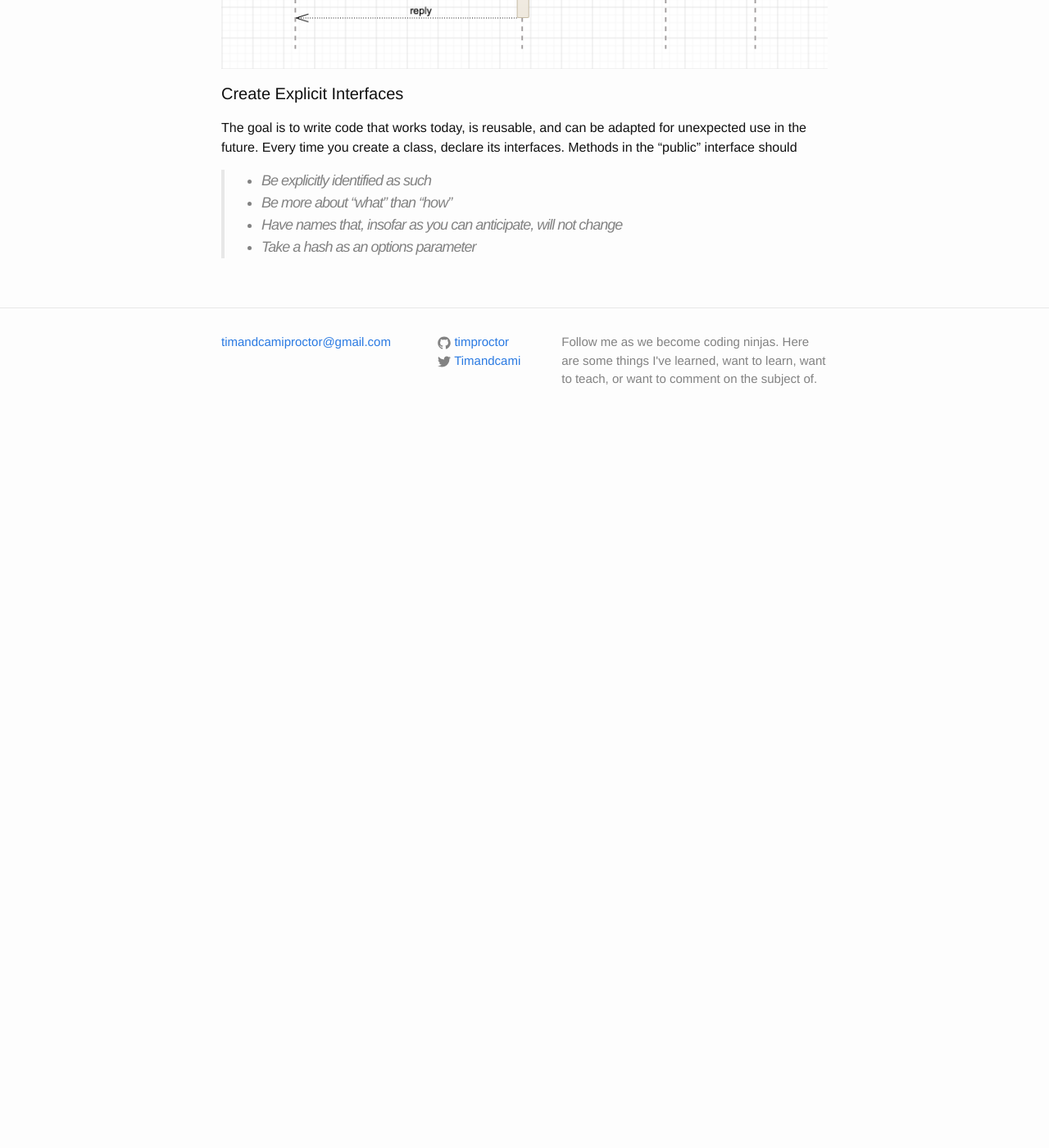
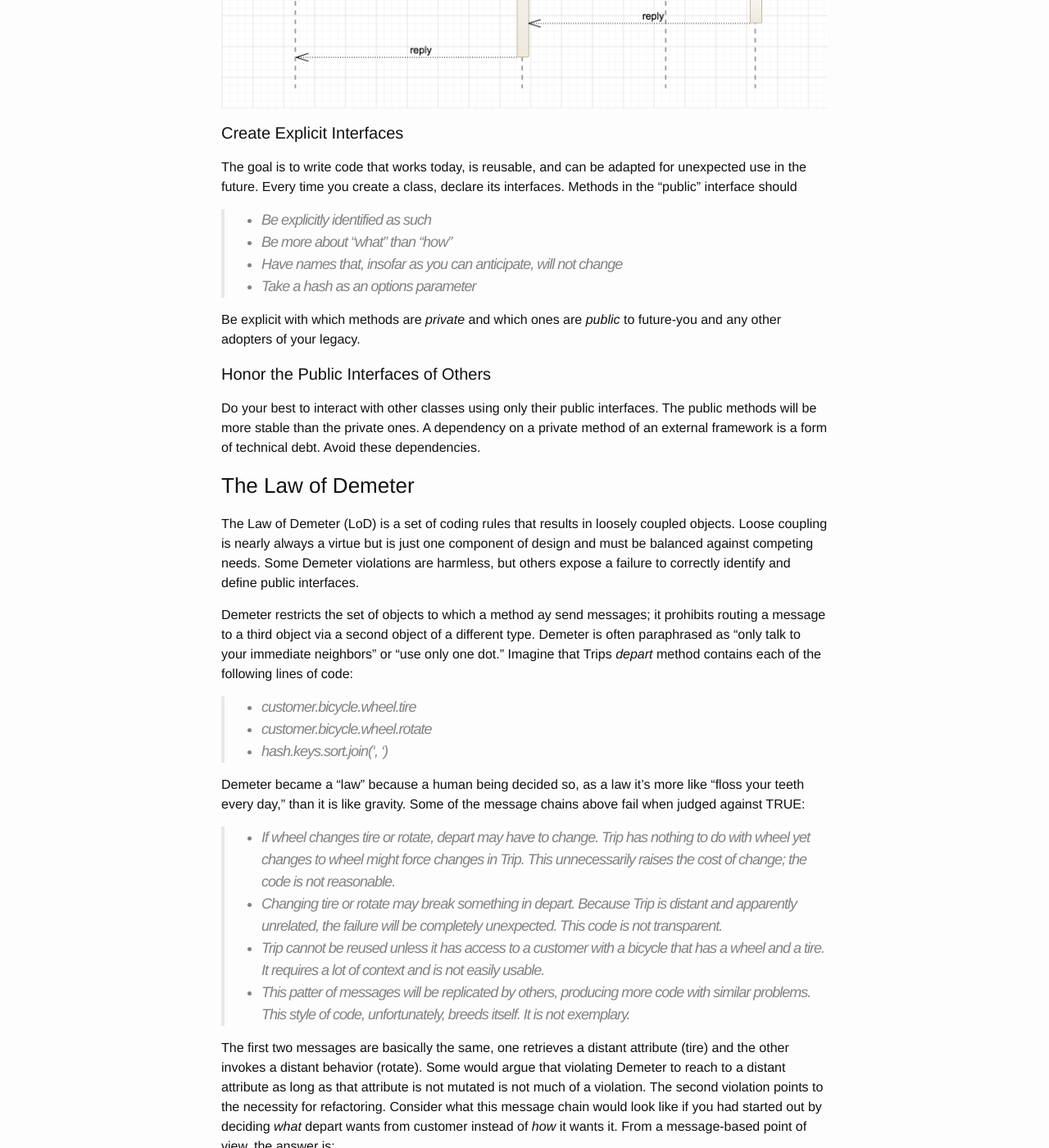
Before and after one commit to timproctor/timproctor.github.io, a Jekyll site: the page built from _posts/2015-09-30-poodr-ch-4-by-sandy-metz.markdown, in a window 1280 px wide and 1400 px high, scrolled down 5289 px. Shown: the whole window at 82% size. Built offline with Jekyll 4.4.1, drawn with Linux system fonts in a browser that asks for light colours; before the commit the page ends 5823 px from its top, so only the background shows below that; some of the changed text lies outside the part shown.

Commit message:
finished new post and need to review it

```diff
--- a/_posts/2015-09-30-poodr-ch-4-by-sandy-metz.markdown
+++ b/_posts/2015-09-30-poodr-ch-4-by-sandy-metz.markdown
@@ -50,7 +50,7 @@ The next example illustrates a third alternative sequence diagram for *Trip* pre
 
 In this example, *Trip* doesn't know or care that it has a *Mechanic* and it doesn't have any idea what the *Mechanic* will do. *Trip* merely holds onto an object which it will send *prepare_trip*; it trusts the receiver of this message to behave appropriately.
 
-It is reasonable that *Customer* would send the *suitable_trips* message. That message repeats in both sequence diagrams because it feels correct. It is exactly "what" *Customer* wants. The problem is not with the sender, it is with the receiver. We have not yet identified an object whose responsibility it is to implement this method. We need a *TripFinder*, an object that contains all knowledge of what makes a trip suitable. It know the rules; its job is to do whatever is necessary to respond to this message.
+Back to our original use case: A customer, in order to choose a trip, would like to see a list of available trips of appropriate difficulty, on a specific date, where rental bicycles are available. It is reasonable that *Customer* would send the *suitable_trips* message. That message repeats in both sequence diagrams because it feels correct. It is exactly "what" *Customer* wants. The problem is not with the sender, it is with the receiver. We have not yet identified an object whose responsibility it is to implement this method. We need a *TripFinder*, an object that contains all knowledge of what makes a trip suitable. It know the rules; its job is to do whatever is necessary to respond to this message.
 
 ![uml-#6]({{ site.url }}/assets/images/chapter4_6.png)
 
@@ -62,3 +62,39 @@ The goal is to write code that works today, is reusable, and can be adapted for
   >  - Be more about "what" than "how"
   >  - Have names that, insofar as you can anticipate, will not change
   >  - Take a hash as an options parameter
+
+Be explicit with which methods are *private* and which ones are *public* to future-you and any other adopters of your legacy.
+
+#### Honor the Public Interfaces of Others
+
+Do your best to interact with other classes using only their public interfaces. The public methods will be more stable than the private ones. A dependency on a private method of an external framework is a form of technical debt. Avoid these dependencies.
+
+### The Law of Demeter
+
+The Law of Demeter (LoD) is a set of coding rules that results in loosely coupled objects. Loose coupling is nearly always a virtue but is just one component of design and must be balanced against competing needs. Some Demeter violations are harmless, but others expose a failure to correctly identify and define public interfaces.
+
+Demeter restricts the set of objects to which a method ay send messages; it prohibits routing a message to a third object via a second object of a different type. Demeter is often paraphrased as "only talk to your immediate neighbors" or "use only one dot." Imagine that Trips *depart* method contains each of the following lines of code:
+  >  - customer.bicycle.wheel.tire
+  >  - customer.bicycle.wheel.rotate
+  >  - hash.keys.sort.join(', ')
+
+Demeter became a "law" because a human being decided so, as a law it's more like "floss your teeth every day," than it is like gravity. Some of the message chains above fail when judged against TRUE:
+
+  >  - If wheel changes tire or rotate, depart may have to change. Trip has nothing to do with wheel yet changes to wheel might force changes in Trip. This unnecessarily raises the cost of change; the code is not reasonable.
+  >  - Changing tire or rotate may break something in depart. Because Trip is distant and apparently unrelated, the failure will be completely unexpected. This code is not transparent.
+  >  - Trip cannot be reused unless it has access to a customer with a bicycle that has a wheel and a tire. It requires a lot of context and is not easily usable.
+  >  - This patter of messages will be replicated by others, producing more code with similar problems. This style of code, unfortunately, breeds itself. It is not exemplary.
+
+The first two messages are basically the same, one retrieves a distant attribute (tire) and the other invokes a distant behavior (rotate). Some would argue that violating Demeter to reach to a distant attribute as long as that attribute is not mutated is not much of a violation. The second violation points to the necessity for refactoring.  Consider what this message chain would look like if you had started out by deciding *what* depart wants from customer instead of *how* it wants it. From a message-based point of view, the answer is:
+
+  > - customer.ride
+
+The ride method of customer hides implementation details from Trip and reduces both its context and its dependencies, significantly improving the design.
+
+The third message chain, `` hash.keys.sort.join `` is perfectly reasonable and, despite the abundance of dots, may not be a Demeter violation at all. Instead of evaluating this phrase by counting the "dots," evaluate it by checking the types of the intermediate objects.
+
+  > - hash.keys returns an Enumerable
+  > - hash.keys.sort also returns an Enumerable
+  > - hash.keys.sort.join returns a String
+
+If we accept that `` hash.keys.sort.join `` actually returns an *Enumerable* of *Strings*, all of the intermediate objects have the same type and there is no Demeter violation. If you remove the dots from this line of code, your costs may well go up instead of down.
```
